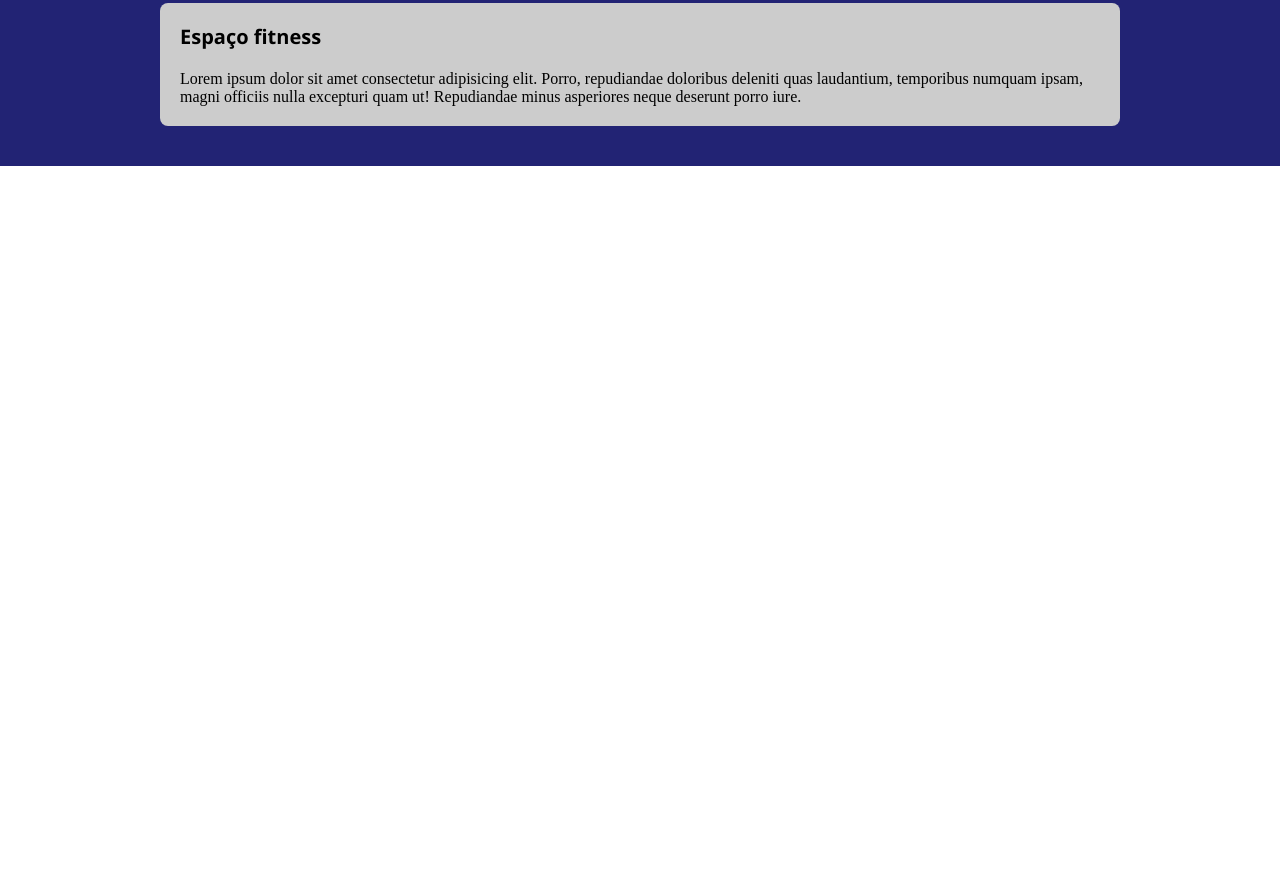
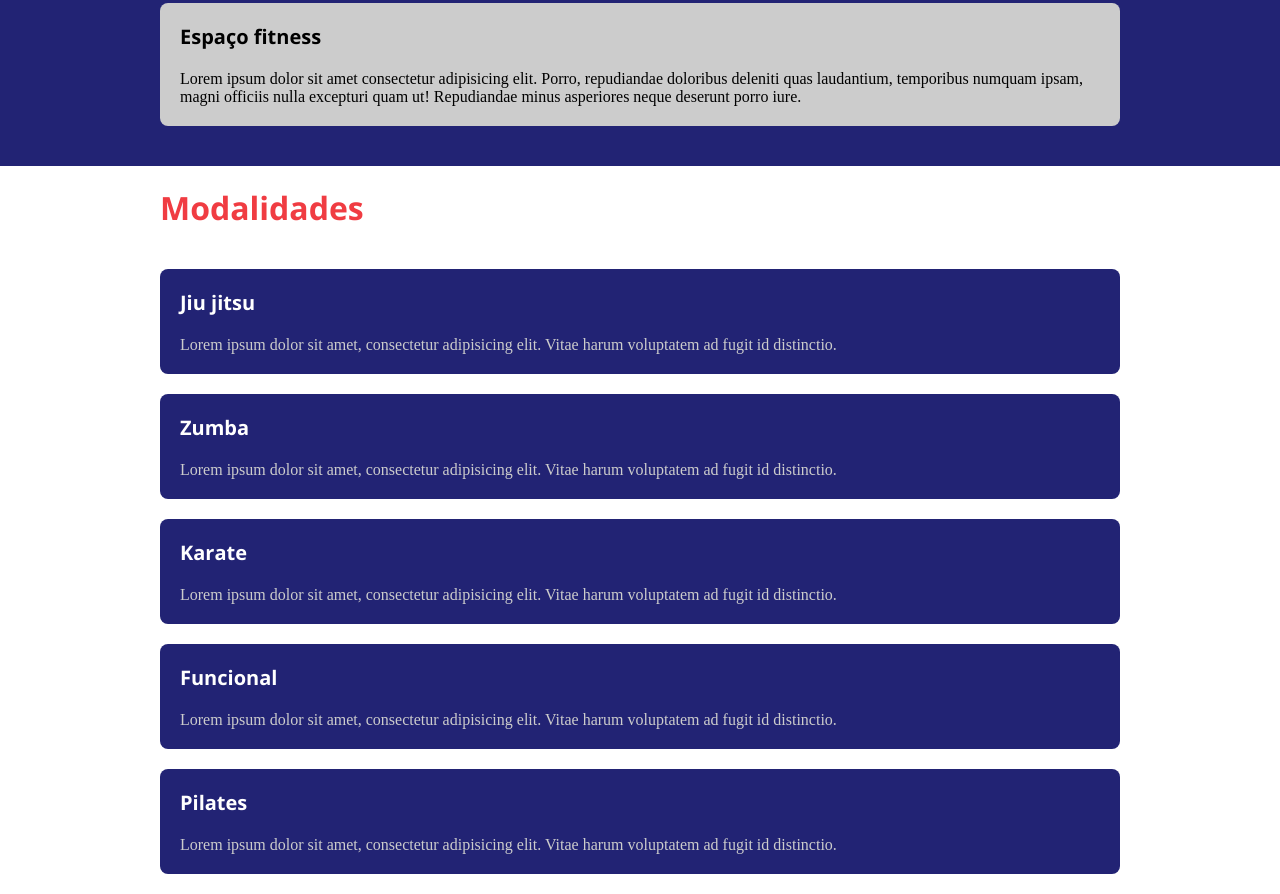
Before and after one commit to Sipriano-Dev/ds-superfit, a plain HTML site: page index.html in a window 1280 px wide. Shown: the part 343-1237 px from the top of the page. Before the commit the page ends 800 px from the top, so only its background shows below. Drawn offline with nearby package versions, Linux system fonts and the light colour scheme.

Commit message:
Seção Modalidades pronta

```diff
--- a/css/styles.css
+++ b/css/styles.css
@@ -79,3 +79,29 @@ nav img {
 .space-card p {
   padding: 20px;
 }
+
+#modality .container h2 {
+  font-family: Open Sans, sans-serif;
+  font-size: 32px;
+  color: var(--bg-red-color);
+  padding: 20px 0px;
+}
+
+.modality-card {
+  background-color: var(--bg-blue-color);
+  border-radius: 8px;
+  margin: 20px 0px;
+}
+
+.modality-card h3 {
+  color: var(--white-color);
+  padding-top: 20px;
+  padding-left: 20px;
+  font-size: 20px;
+  font-family: Open Sans, sans-serif;
+}
+
+.modality-card p {
+  color: var(--bg-gray-color);
+  padding: 20px;
+}
--- a/index.html
+++ b/index.html
@@ -43,7 +43,47 @@
         </div>
       </section>
 
-      <section></section>
+      <section id="modality">
+        <div class="container">
+          <h2>Modalidades</h2>
+          <div class="modality-card">
+            <h3>Jiu jitsu</h3>
+            <p>
+              Lorem ipsum dolor sit amet, consectetur adipisicing elit. Vitae
+              harum voluptatem ad fugit id distinctio.
+            </p>
+          </div>
+          <div class="modality-card">
+            <h3>Zumba</h3>
+            <p>
+              Lorem ipsum dolor sit amet, consectetur adipisicing elit. Vitae
+              harum voluptatem ad fugit id distinctio.
+            </p>
+          </div>
+          <div class="modality-card">
+            <h3>Karate</h3>
+            <p>
+              Lorem ipsum dolor sit amet, consectetur adipisicing elit. Vitae
+              harum voluptatem ad fugit id distinctio.
+            </p>
+          </div>
+          <div class="modality-card">
+            <h3>Funcional</h3>
+            <p>
+              Lorem ipsum dolor sit amet, consectetur adipisicing elit. Vitae
+              harum voluptatem ad fugit id distinctio.
+            </p>
+          </div>
+          <div class="modality-card">
+            <h3>Pilates</h3>
+            <p>
+              Lorem ipsum dolor sit amet, consectetur adipisicing elit. Vitae
+              harum voluptatem ad fugit id distinctio.
+            </p>
+          </div>
+          <div></div>
+        </div>
+      </section>
 
       <footer></footer>
     </main>
```
